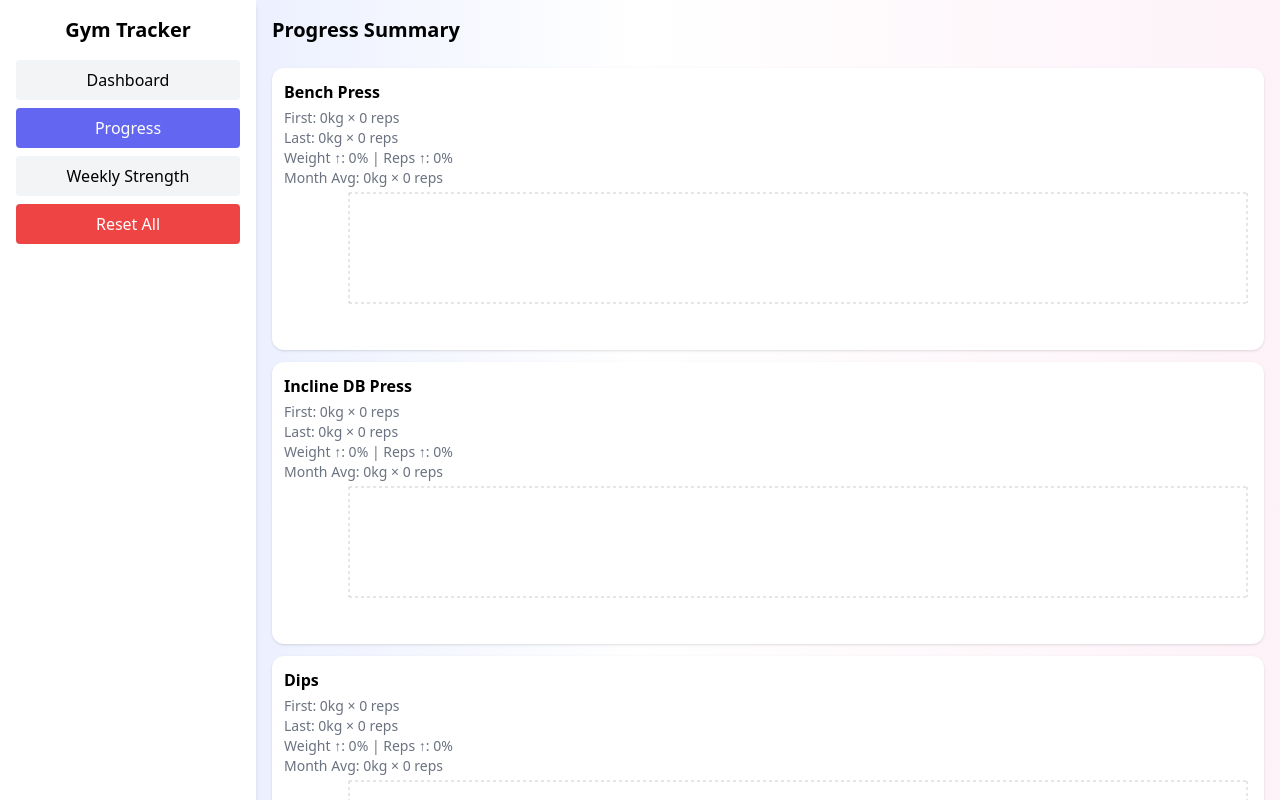
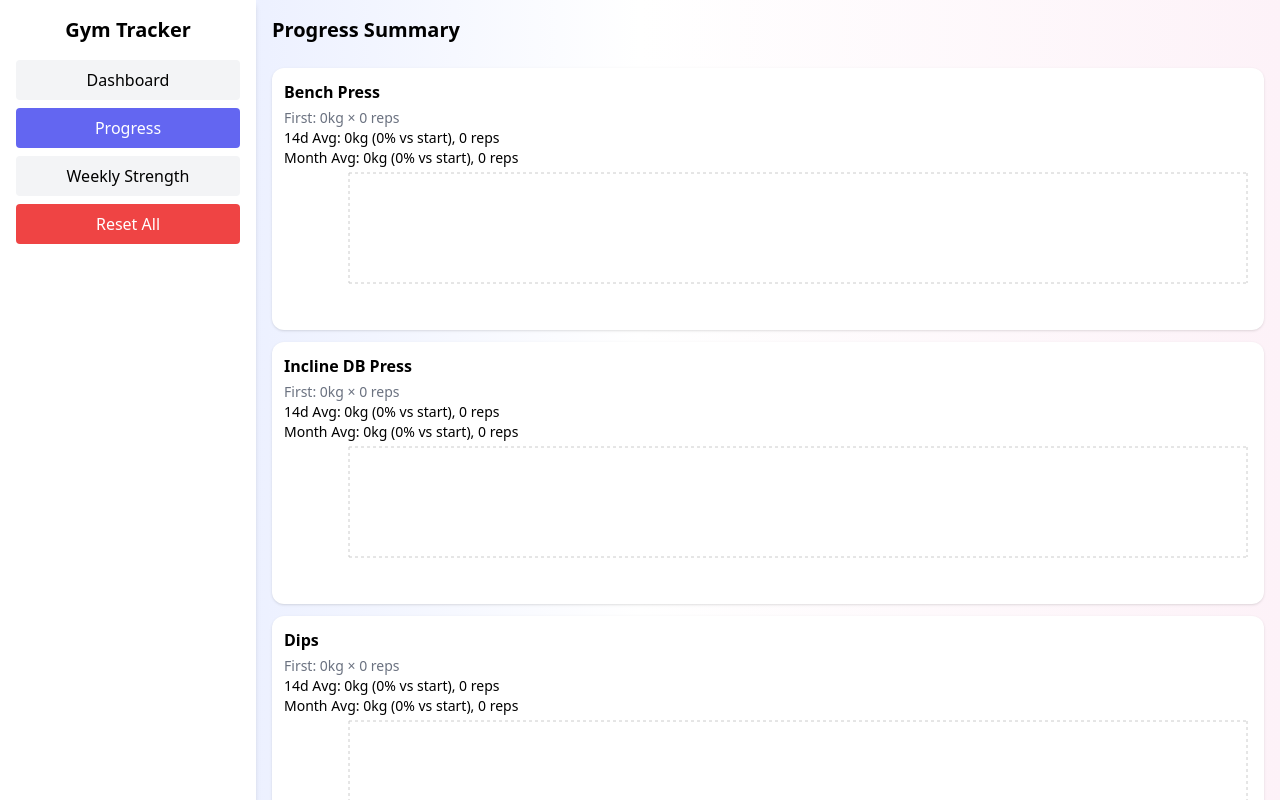
Before and after one commit to Ammar-Hus/gym-tracker1, a React (Create React App) app: page / in a window 1280 px wide. Both pictures are taken after a click on the button "Progress". Shown: the top 800 px of the page. Built offline with nearby package versions, Linux system fonts and the light colour scheme; the HTML template or start-up script is replaced by a standard one.

Commit message:
Update App.jsx

```diff
--- a/src/App.jsx
+++ b/src/App.jsx
@@ -26,10 +26,7 @@ function groupByExercise(logs){
 }
 
 export default function App(){
-  const [logs, setLogs] = useState(()=> {
-    try { const raw = localStorage.getItem(STORAGE_KEY); return raw? JSON.parse(raw): []; }
-    catch(e){ return []; }
-  });
+  const [logs, setLogs] = useState(()=>{ try{ const raw = localStorage.getItem(STORAGE_KEY); return raw? JSON.parse(raw): []; }catch(e){return []} });
   const [selectedDay, setSelectedDay] = useState(null);
   const [selectedExercise, setSelectedExercise] = useState(null);
   const [showPanel, setShowPanel] = useState(false);
@@ -40,10 +37,7 @@ export default function App(){
 
   useEffect(()=>{ localStorage.setItem(STORAGE_KEY, JSON.stringify(logs)); },[logs]);
 
-  function openDay(day){
-    setSelectedDay(day); setSelectedExercise(null); setShowPanel(true);
-    setSetsInput([{set:1,reps:8,weight:0}]); setAbsSelected([]);
-  }
+  function openDay(day){ setSelectedDay(day); setSelectedExercise(null); setShowPanel(true); setSetsInput([{set:1,reps:8,weight:0}]); setAbsSelected([]); }
   function openExercise(ex){ setSelectedExercise(ex); setSetsInput([{set:1,reps:8,weight:0}]); }
   function addSetRow(){ setSetsInput(prev=>[...prev, {set: prev.length+1, reps:8, weight:0}]); }
   function updateSet(idx, field, val){ const copy=[...setsInput]; copy[idx][field]=val; setSetsInput(copy); }
@@ -67,31 +61,27 @@ export default function App(){
 
   const exerciseMap = useMemo(()=> groupByExercise(logs), [logs]);
 
-  // --- Enhanced progress calculation ---
+  function averageInRange(ex, startDate){
+    const arr = (exerciseMap[ex]||[]).filter(r=> isAfter(parseISO(r.date), subDays(parseISO(startDate),1)) || r.date===startDate );
+    if(!arr.length) return {avgReps:0, avgWeight:0, count:0};
+    const reps = arr.reduce((s,r)=>s + r.reps,0)/arr.length;
+    const weight = arr.reduce((s,r)=>s + r.weight,0)/arr.length;
+    return {avgReps: Math.round(reps*100)/100, avgWeight: Math.round(weight*100)/100, count: arr.length};
+  }
+
+  const day14Start = format(subDays(new Date(),13),'yyyy-MM-dd');
+  const monthStart = format(startOfMonth(new Date()),'yyyy-MM-dd');
+
   const progressSummary = useMemo(()=>{
     const exs = Object.keys(exerciseMap).length ? Object.keys(exerciseMap) : SPLIT.flatMap(s=>s.exercises);
     return exs.map(ex=>{
       const arr = exerciseMap[ex]||[];
-      const firstEntry = arr.length? arr[0] : {weight:0, reps:0, date:null};
-      const lastEntry = arr.length? arr[arr.length-1] : {weight:0, reps:0, date:null};
-      const pctWeight = firstEntry.weight? Math.round(((lastEntry.weight-firstEntry.weight)/firstEntry.weight)*100*100)/100 : null;
-      const pctReps = firstEntry.reps? Math.round(((lastEntry.reps-firstEntry.reps)/firstEntry.reps)*100*100)/100 : null;
-
-      // Monthly aggregation
-      const monthStart = format(startOfMonth(new Date()),'yyyy-MM-dd');
-      const monthArr = arr.filter(r=> isAfter(parseISO(r.date), subDays(parseISO(monthStart),1)) || r.date===monthStart);
-      const avgWeightMonth = monthArr.length? Math.round(monthArr.reduce((s,r)=>s+r.weight,0)/monthArr.length*100)/100 : 0;
-      const avgRepsMonth = monthArr.length? Math.round(monthArr.reduce((s,r)=>s+r.reps,0)/monthArr.length*100)/100 : 0;
-
-      return {
-        exercise: ex,
-        first: firstEntry,
-        last: lastEntry,
-        pctWeight,
-        pctReps,
-        avgWeightMonth,
-        avgRepsMonth
-      };
+      const first = arr.length? arr[0]: {date:null, reps:0, weight:0};
+      const avg14 = averageInRange(ex, day14Start);
+      const avgMonth = averageInRange(ex, monthStart);
+      const pct14 = first.weight? Math.round(((avg14.avgWeight-first.weight)/first.weight)*100*100)/100 : null;
+      const pctMonth = first.weight? Math.round(((avgMonth.avgWeight-first.weight)/first.weight)*100*100)/100 : null;
+      return {exercise:ex, first, avg14, avgMonth, pct14, pctMonth};
     });
   }, [exerciseMap]);
 
@@ -121,14 +111,57 @@ export default function App(){
         {tab==='dashboard' && (
           <div className="space-y-4">
             <div className="text-xl font-bold">Select a Day</div>
-            <div className="grid grid-cols-1 sm:grid-cols-2 gap-3">
+            <div className="grid grid-cols-1 sm:grid-cols-2 gap-3 relative z-10">
               {SPLIT.map(d=>(
-                <button key={d.day} onClick={()=>openDay(d.day)} className="p-4 rounded-xl shadow bg-white text-left">
+                <button key={d.day} onClick={()=>openDay(d.day)} className="p-4 rounded-xl shadow bg-white text-left hover:bg-indigo-50 transition">
                   <div className="font-semibold">{d.day}</div>
                   <div className="text-xs text-gray-500">{d.muscle}</div>
                 </button>
               ))}
             </div>
+
+            {showPanel && selectedDay && (
+              <div className="fixed inset-0 bg-black/40 flex justify-center md:justify-end items-start pt-10 px-2 z-20">
+                <div className="bg-white dark:bg-gray-800 w-full max-w-md p-4 rounded-xl shadow overflow-y-auto">
+                  <div className="flex justify-between items-center mb-3">
+                    <div className="font-bold">{selectedDay} Exercises</div>
+                    <button onClick={()=>setShowPanel(false)}>✕</button>
+                  </div>
+
+                  {!selectedExercise && (
+                    <div className="space-y-2">
+                      {(SPLIT.find(d=>d.day===selectedDay)?.exercises||[]).map(ex=>(
+                        <button key={ex} onClick={()=>openExercise(ex)} className="block w-full text-left p-2 bg-indigo-50 rounded">{ex}</button>
+                      ))}
+
+                      <div className="mt-3 text-sm font-semibold">Abs Exercises (select manually):</div>
+                      <div className="flex flex-wrap gap-2 mt-1">
+                        {['Plank','Crunch','Russian Twists','V-Ups','Hanging Leg Raise'].map(ex=>(
+                          <button key={ex} onClick={()=>toggleAbs(ex)} className={`px-2 py-1 rounded ${absSelected.includes(ex)?'bg-indigo-500 text-white':'bg-gray-100'}`}>{ex}</button>
+                        ))}
+                      </div>
+                    </div>
+                  )}
+
+                  {selectedExercise && (
+                    <div>
+                      <div className="font-semibold mb-2">{selectedExercise}</div>
+                      {setsInput.map((s,i)=>(
+                        <div key={i} className="flex flex-col sm:flex-row items-center space-y-2 sm:space-y-0 sm:space-x-2 mb-2">
+                          <input type="number" value={s.reps} onChange={e=>updateSet(i,'reps',e.target.value)} className="border p-1 w-full sm:w-16" placeholder="Reps" />
+                          <input type="number" value={s.weight} onChange={e=>updateSet(i,'weight',e.target.value)} className="border p-1 w-full sm:w-20" placeholder="Weight" />
+                          <button onClick={()=>removeSet(i)} className="text-red-500">✕</button>
+                        </div>
+                      ))}
+                      <div className="flex gap-2">
+                        <button onClick={addSetRow} className="px-3 py-1 bg-gray-200 rounded w-full sm:w-auto">+ Set</button>
+                        <button onClick={saveExercise} className="px-3 py-1 bg-indigo-500 text-white rounded w-full sm:w-auto">Save</button>
+                      </div>
+                    </div>
+                  )}
+                </div>
+              </div>
+            )}
           </div>
         )}
 
@@ -141,9 +174,8 @@ export default function App(){
                 <div key={item.exercise} className="p-3 rounded-xl bg-white shadow overflow-x-auto">
                   <div className="font-semibold mb-1">{item.exercise}</div>
                   <div className="text-sm text-gray-500">First: {item.first.weight}kg × {item.first.reps} reps</div>
-                  <div className="text-sm text-gray-500">Last: {item.last.weight}kg × {item.last.reps} reps</div>
-                  <div className="text-sm text-gray-500">Weight ↑: {item.pctWeight || 0}% | Reps ↑: {item.pctReps || 0}%</div>
-                  <div className="text-sm text-gray-500">Month Avg: {item.avgWeightMonth}kg × {item.avgRepsMonth} reps</div>
+                  <div className="text-sm">14d Avg: {item.avg14.avgWeight}kg ({item.pct14||0}% vs start), {item.avg14.avgReps} reps</div>
+                  <div className="text-sm">Month Avg: {item.avgMonth.avgWeight}kg ({item.pctMonth||0}% vs start), {item.avgMonth.avgReps} reps</div>
                   <ResponsiveContainer width="100%" height={150}>
                     <LineChart data={chartDataForExercise(item.exercise)}>
                       <CartesianGrid strokeDasharray="3 3" />
```
